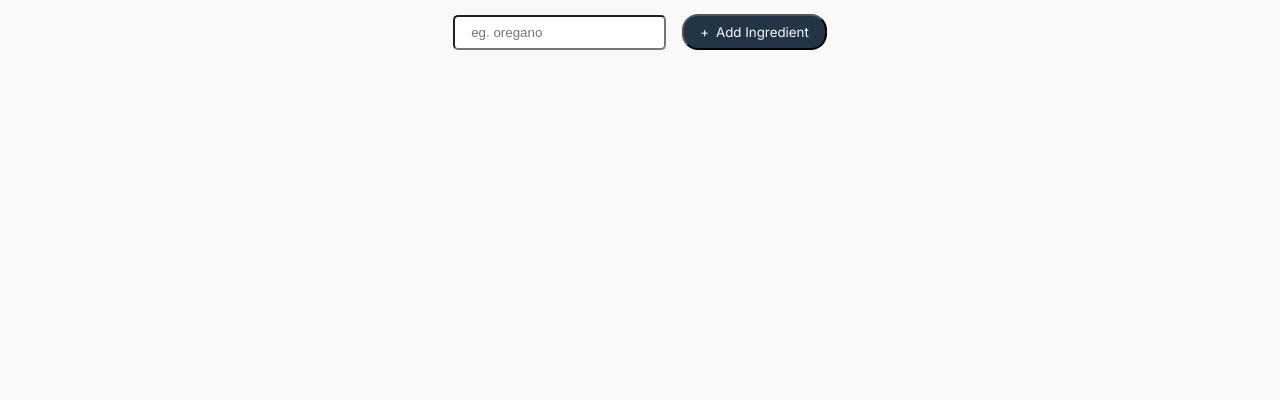
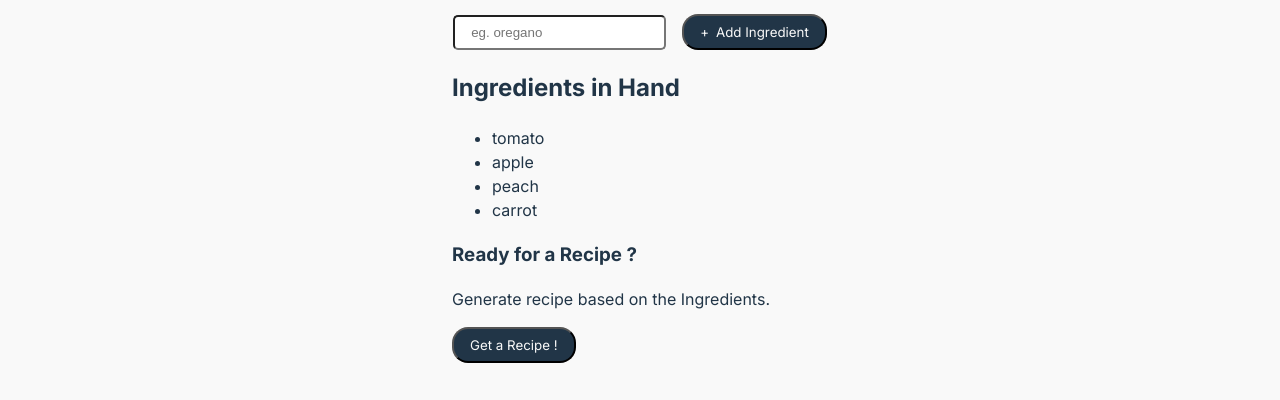
Before and after one commit to AceAkki/chef-ai, a React (Vite) app: page / in a window 1280 px wide. Shown: the part 495-895 px from the top of the page. Before the commit the page ends 800 px from the top, so only its background shows below. Built offline with nearby package versions, Linux system fonts and the light colour scheme; no server answers; what @huggingface/inference would draw is missing.

Commit message:
update ai

```diff
--- a/components/AIRecipe.jsx
+++ b/components/AIRecipe.jsx
@@ -1,8 +1,19 @@
-export function AIRecipe() {
+import Markdown from 'react-markdown'
+
+export function AIRecipe(props) {
+  console.log(props.recipeData)
   return (
     <>
-      <section>
+    <section className='recipe-container'>
+     <h2>Chef AI recommends:</h2>
+      <Markdown>{props.recipeData}</Markdown>
+
+    </section>
+      {/* <section>
         <h2>Chef AI recommends:</h2>
+        <article>
+          {props.recipeData}
+        </article>
         <article>
           <p>
             Based on available ingredients, here is a delicious recipe
@@ -48,7 +59,7 @@ export function AIRecipe() {
             </li>
           </ol>
         </article>
-      </section>
+      </section> */}
     </>
   );
 }
--- a/components/IngredientsSection.jsx
+++ b/components/IngredientsSection.jsx
@@ -8,9 +8,9 @@ export default function IngredientsSection(props) {
       <div className="get-recipe-container">
         <div>
           <h3>Ready for a Recipe ?</h3>
-          <p>Generate recipe based on the ingredients.</p>
+          <p>Generate recipe based on the Ingredients.</p>
         </div>
-        <button onClick={props.showRecipe}>Get a recipe !</button>
+        <button onClick={props.showRecipe} className="prompt-api-btn">Get a Recipe !</button>
       </div>
     ) : null;
   }
@@ -18,7 +18,7 @@ export default function IngredientsSection(props) {
   function createSection () {
     return (
     <section>
-      <h2 className="ingre-title">ingredients on hand</h2>
+      <h2 className="ingre-title">Ingredients in Hand</h2>
       <ul>{ingredientsElem}</ul>
       {loadPrompt()}
     </section>
--- a/components/Section.jsx
+++ b/components/Section.jsx
@@ -5,8 +5,8 @@ import IngredientsSection from "./IngredientsSection";
 import { getRecipeFromMistral } from "../src/ai"
 
 export function Section() {
-  const [ingredients, setIngredients] = useState([]);
-  const [recipeShown, setRecipeShown] = useState(false);
+  const [ingredients, setIngredients] = useState(["tomato", "apple", "peach", "carrot"]);
+  const [recipeShown, setRecipeShown] = useState("");
 
   //let ingredients = ["tomato", "apple", "peach", "carrot"];
 
@@ -26,8 +26,9 @@ export function Section() {
   }
 
 
-  function showRecipe() {
-    setRecipeShown(prev => !prev);
+  async function showRecipe() {
+    setRecipeShown(await getRecipeFromMistral(ingredients));
+    console.log(recipeShown, getRecipeFromMistral(ingredients))
   }
 
 
@@ -55,7 +56,7 @@ export function Section() {
         { <IngredientsSection ingredients={ingredients} showRecipe={showRecipe}/>}
       </section>
 
-      {(recipeShown) ? <AIRecipe /> : null }
+      {(recipeShown.length > 0) ? <AIRecipe recipeData={recipeShown} /> : null }
 
     </main>
   );
--- a/package.json
+++ b/package.json
@@ -16,7 +16,8 @@
     "@phosphor-icons/react": "^2.1.10",
     "dotenv": "^17.2.3",
     "react": "^19.2.0",
-    "react-dom": "^19.2.0"
+    "react-dom": "^19.2.0",
+    "react-markdown": "^8.0.6"
   },
   "devDependencies": {
     "@eslint/js": "^9.39.1",
--- a/src/ai.js
+++ b/src/ai.js
@@ -3,19 +3,21 @@ import { HfInference } from '@huggingface/inference'
 const System_Prompt = `
 You are an assistant that recieves a list of ingredients that a user has and suggests a recipe they could make with some or all ingredients. You don't need all ingredients they mention in your recipe. The recipe can include some additional ingredients they didn't mention but try to keep that count low. Format your response in a markdown to make it easier to render to a web page`
 
-const hf = new HfInference(process.env.VITE_API_KEY);
+const hf = new HfInference(import.meta.env.VITE_HF_KEY);
 //https://api-inference.huggingface.co/models/mistralai/Mistral-7B-Instruct-v0.3
 export async function getRecipeFromMistral(ingredientsArr) {
+    console.log(hf, ingredientsArr)
     const ingredientsString = ingredientsArr.join(", ");
     try {
         const response = await hf.chatCompletion({
-            model:"mistralai/Mistral-7B-Instruct-v0.3",
+            model:"meta-llama/Llama-3.1-8B-Instruct",
             messages:[
                 {role:"system", content: System_Prompt},
                 {role:"user", content:`I Have ${ingredientsString}. Please give me a recipe yu'd recommend I make`}
             ],
             max_tokens:1024,
         })
+        //console.log(response.choices[0].message.content)
         return response.choices[0].message.content
     } catch (err) {
         console.error(err.message)
--- a/src/index.css
+++ b/src/index.css
@@ -65,6 +65,19 @@ main img {
   margin-right: 0.2rem;
 }
 
+.recipe-container {
+  align-self: flex-start;
+}
+
+.prompt-api-btn {
+  background: #213547;
+  padding: 0.5rem 1rem;
+  border-radius: 1rem;
+  font-family: Inter, san-serif;
+  outline: none;
+  color: #f9f9f9;
+}
+
 .pads-container {
   display: grid;
   grid-template-columns: repeat(2, 1fr);
```
Also changed, not shown: 2 other files (tests, documents, lock files or other folders).
